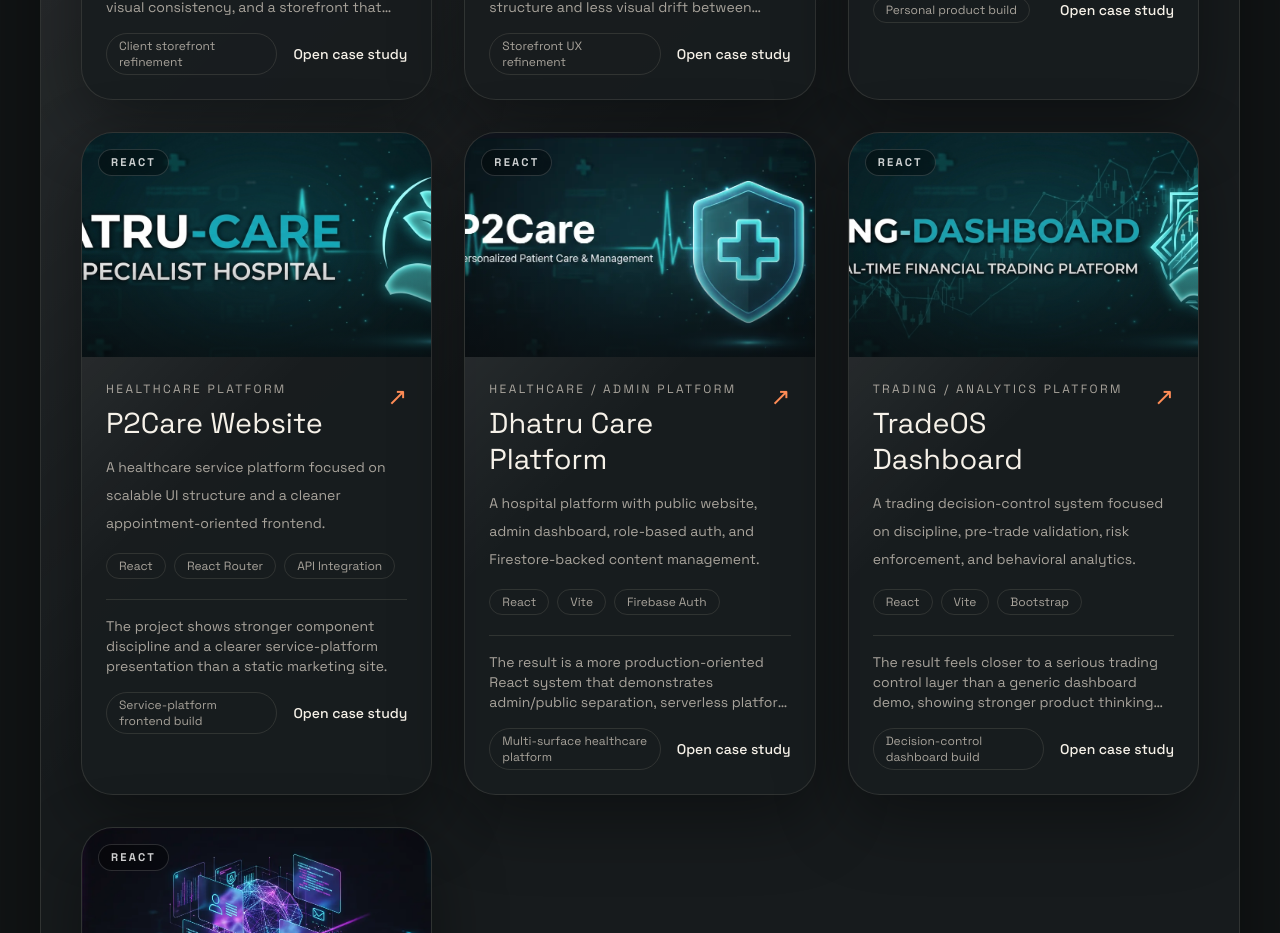
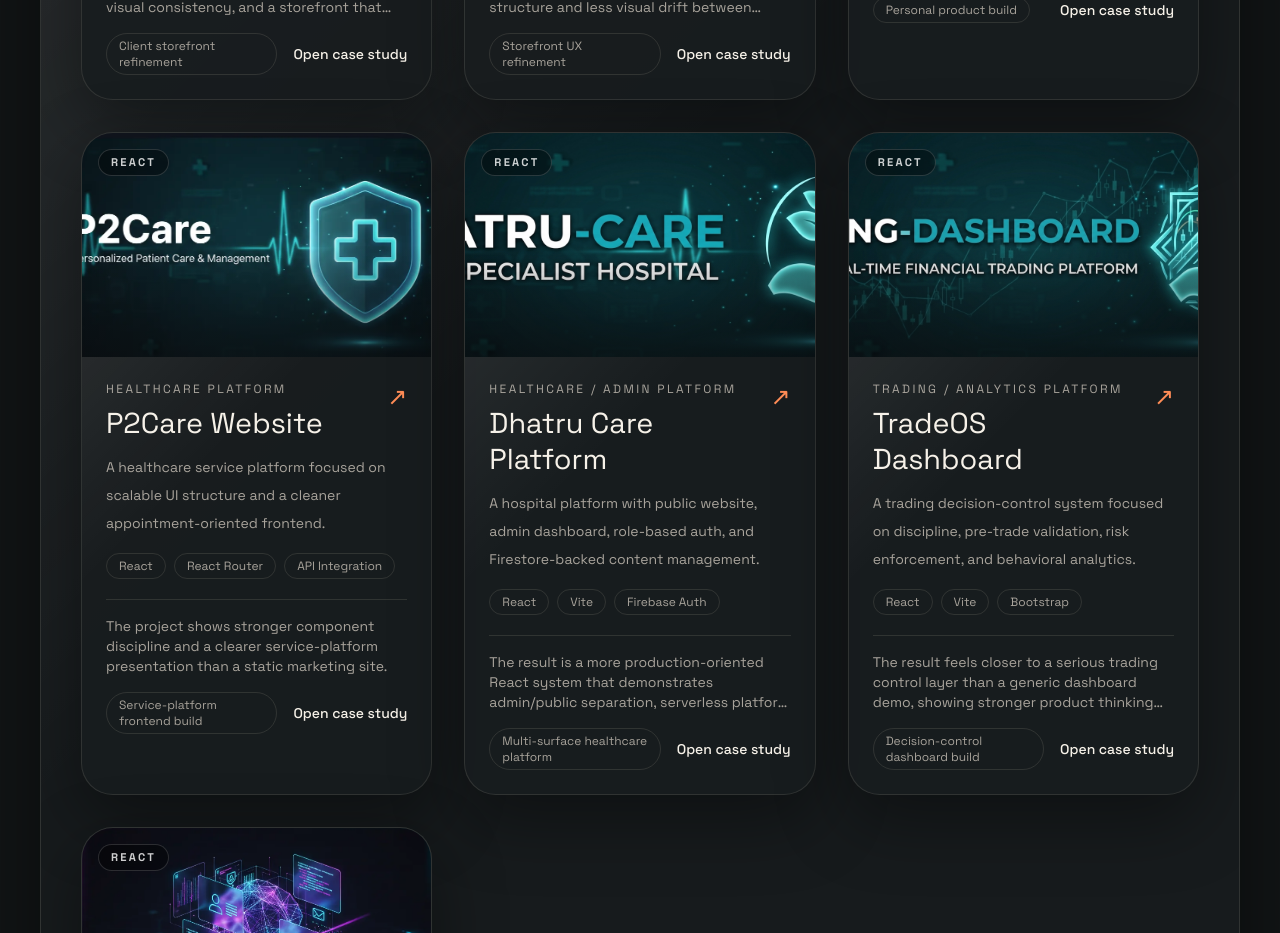
Before and after one commit to uttam-marakana/portfolio, a React (Vite) app: page /projects in a window 1280 px wide. Shown: the part 1600-2533 px from the top of the page. Built offline with nearby package versions, Linux system fonts and the light colour scheme.

Commit message:
MODIFIED  ::  "data" folder file

```diff
--- a/src/data/projectsData.js
+++ b/src/data/projectsData.js
@@ -186,7 +186,7 @@ const projectsData = [
       "I implemented a modular React frontend with reusable UI patterns, responsive page structure, and integration-ready sections for service-oriented flows.",
     impact:
       "The project shows stronger component discipline and a clearer service-platform presentation than a static marketing site.",
-    image: "/assets/images/dhatru_care.png",
+    image: "/assets/images/p2care.webp",
     github: "uttam-marakana/p2care",
     preview: "",
     stack: [
@@ -242,7 +242,7 @@ const projectsData = [
       "I structured the platform around React routing, admin domain separation, Firebase Authentication, Firestore data management, protected routes, and modular UI sections.",
     impact:
       "The result is a more production-oriented React system that demonstrates admin/public separation, serverless platform architecture, and healthcare-specific workflow thinking.",
-    image: "/assets/images/p2care.webp",
+    image: "/assets/images/dhatru_care.png",
     github: "uttam-marakana/dhatru-care",
     preview: "https://dhatrucare.vercel.app",
     stack: [
```
